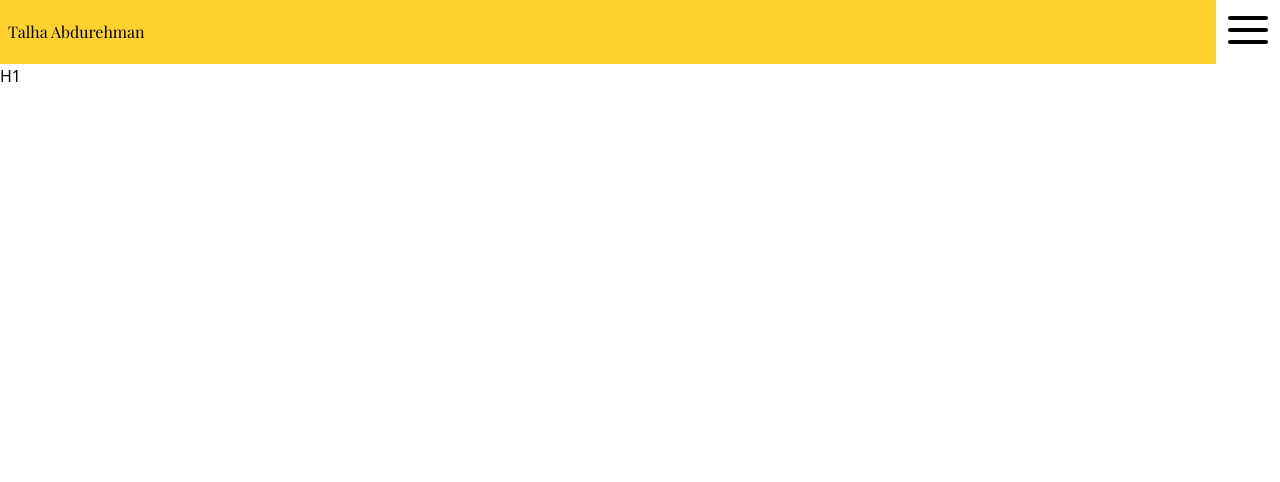
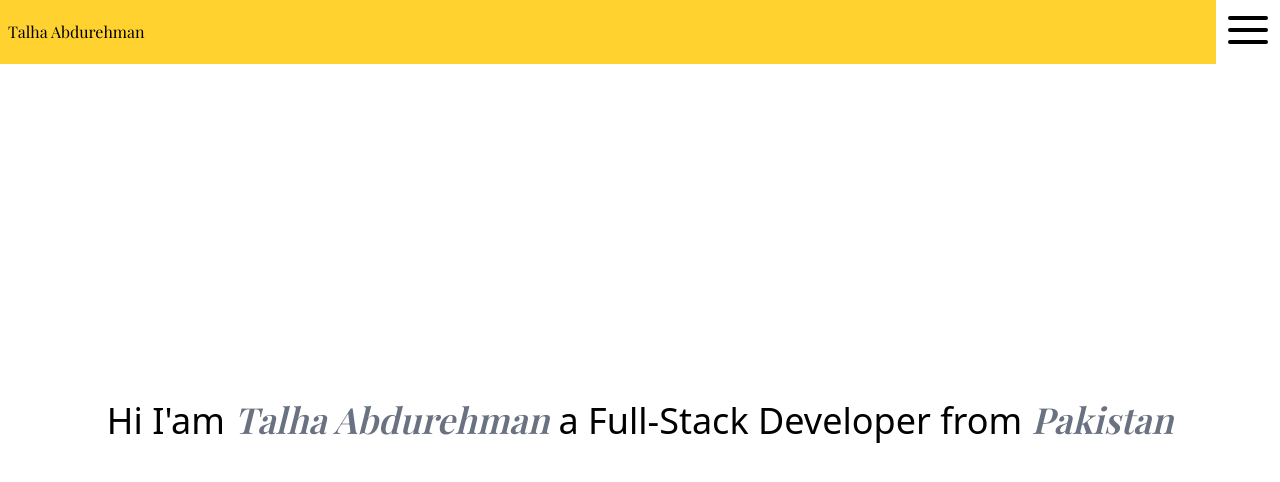
Before and after one commit to Talha-Abdurehman/minimalist-portfolio, a React (Vite) app: page / in a window 1280 px wide. Shown: the top 482 px of the page. Built offline with nearby package versions, Linux system fonts and the light colour scheme; a web font is replaced by a local one.

Commit message:
Added more features and effects

```diff
--- a/src/App.jsx
+++ b/src/App.jsx
@@ -1,12 +1,14 @@
 import { Routes, Route } from "react-router-dom";
-
-import Loading from "./pages/Loading";
 import Home from "./pages/Home";
+import About from "./pages/About";
+import Navigation from "./components/Navigation";
 export default function App() {
   return (
-    <Routes>
-      <Route index Component={Home} />
-      <Route path="/loading" Component={Loading} />
-    </Routes>
+    <>
+      <Routes>
+        <Route index Component={Home} />
+        <Route path="/about" Component={About} />
+      </Routes>
+    </>
   );
 }
--- a/src/components/Navigation.jsx
+++ b/src/components/Navigation.jsx
@@ -7,7 +7,7 @@ export default function Navigation() {
   const [isOpen, setIsOpen] = useState(false);
 
   return (
-    <div className="w-screen bg-amber-300">
+    <div className="w-full fixed top-0 bg-amber-300">
       <div className="flex justify-between">
         <div className="flex justify-center items-center px-2">
           <h1 className="font-playfair ">Talha Abdurehman</h1>
@@ -17,7 +17,7 @@ export default function Navigation() {
         </div>
       </div>
       <AnimatePresence mode="wait">
-        {isOpen && <Loading key={"menu"} />}
+        {isOpen && <Loading onClose={() => setIsOpen(false)} key={"menu"} />}
       </AnimatePresence>
     </div>
   );
--- /dev/null
+++ b/src/pages/About.jsx
@@ -0,0 +1,9 @@
+import Navigation from "../components/Navigation";
+
+export default function About() {
+  return (
+    <>
+      <section>About</section>
+    </>
+  );
+}
--- a/src/pages/Home.jsx
+++ b/src/pages/Home.jsx
@@ -2,9 +2,26 @@ import Navigation from "../components/Navigation";
 
 export default function Home() {
   return (
-    <div>
-      <Navigation />
-      H1
+    <div className="flex flex-col w-full min-h-screen">
+      <nav>
+        <Navigation></Navigation>
+      </nav>
+      <section className="w-full pt-10 min-h-screen flex justify-center px-4 items-center">
+        <div>
+          <div className="w-full">
+            <h1 className="text-4xl text-center">
+              Hi I'am{" "}
+              <span className="font-playfair italic font-semibold text-gray-500">
+                Talha Abdurehman
+              </span>{" "}
+              a Full-Stack Developer from{" "}
+              <span className="font-playfair italic font-semibold text-gray-500">
+                Pakistan
+              </span>
+            </h1>
+          </div>
+        </div>
+      </section>
     </div>
   );
 }
--- a/src/pages/Loading.jsx
+++ b/src/pages/Loading.jsx
@@ -2,7 +2,7 @@ import { NavLink } from "react-router-dom";
 // eslint-disable-next-line no-unused-vars
 import { motion, cubicBezier } from "framer-motion";
 
-export default function Loading() {
+export default function Loading({ onClose }) {
   const customEase = cubicBezier(0.43, 0.13, 0.23, 0.96);
 
   const menuVariants = {
@@ -11,7 +11,7 @@ export default function Loading() {
       opacity: 1,
       y: 0,
       transition: {
-        duration: 0.9,
+        duration: 0.7,
         ease: customEase,
       },
     },
@@ -21,7 +21,6 @@ export default function Loading() {
       transition: {
         duration: 1,
         ease: customEase,
-        opacity: { duration: 0.7 },
       },
     },
   };
@@ -32,13 +31,16 @@ export default function Loading() {
       initial="hidden"
       animate="visible"
       exit="exit"
-      className="w-screen h-screen fixed inset-0 bg-black flex flex-col items-center justify-center gap-3"
+      className="w-screen h-screen fixed inset-0 bg-black flex flex-col items-center justify-center gap-6"
     >
       <NavLink
         to={"/"}
+        onClick={onClose}
         className={({ isActive }) =>
-          ` text-7xl text-center hover:-translate-y-3 transition-all duration-300 ease-out ${
-            isActive ? "w-screen text-black bg-white" : "text-white bg-black"
+          ` text-5xl text-center hover:-translate-y-3 transition-all duration-300 ease-out ${
+            isActive
+              ? "w-screen text-black bg-white py-1"
+              : "text-white bg-black"
           }`
         }
       >
@@ -47,20 +49,26 @@ export default function Loading() {
 
       <NavLink
         to={"/about"}
+        onClick={onClose}
         className={({ isActive }) =>
-          `text-white text-7xl ${
-            isActive ? "bg-white w-screen" : ""
-          } hover:-translate-y-3 transition-all duration-300 ease-out`
+          ` text-5xl text-center hover:-translate-y-3 transition-all duration-300 ease-out ${
+            isActive
+              ? "w-screen text-black bg-white py-2"
+              : "text-white bg-black"
+          }`
         }
       >
         ABOUT
       </NavLink>
       <NavLink
         to={"/work"}
+        onClick={onClose}
         className={({ isActive }) =>
-          `text-white text-7xl ${
-            isActive ? "border-b-2 border-b-white" : ""
-          } hover:-translate-y-3 transition-all duration-300 ease-out`
+          ` text-5xl text-center hover:-translate-y-3 transition-all duration-300 ease-out ${
+            isActive
+              ? "w-screen text-black bg-white py-2"
+              : "text-white bg-black"
+          }`
         }
       >
         WORK
```
